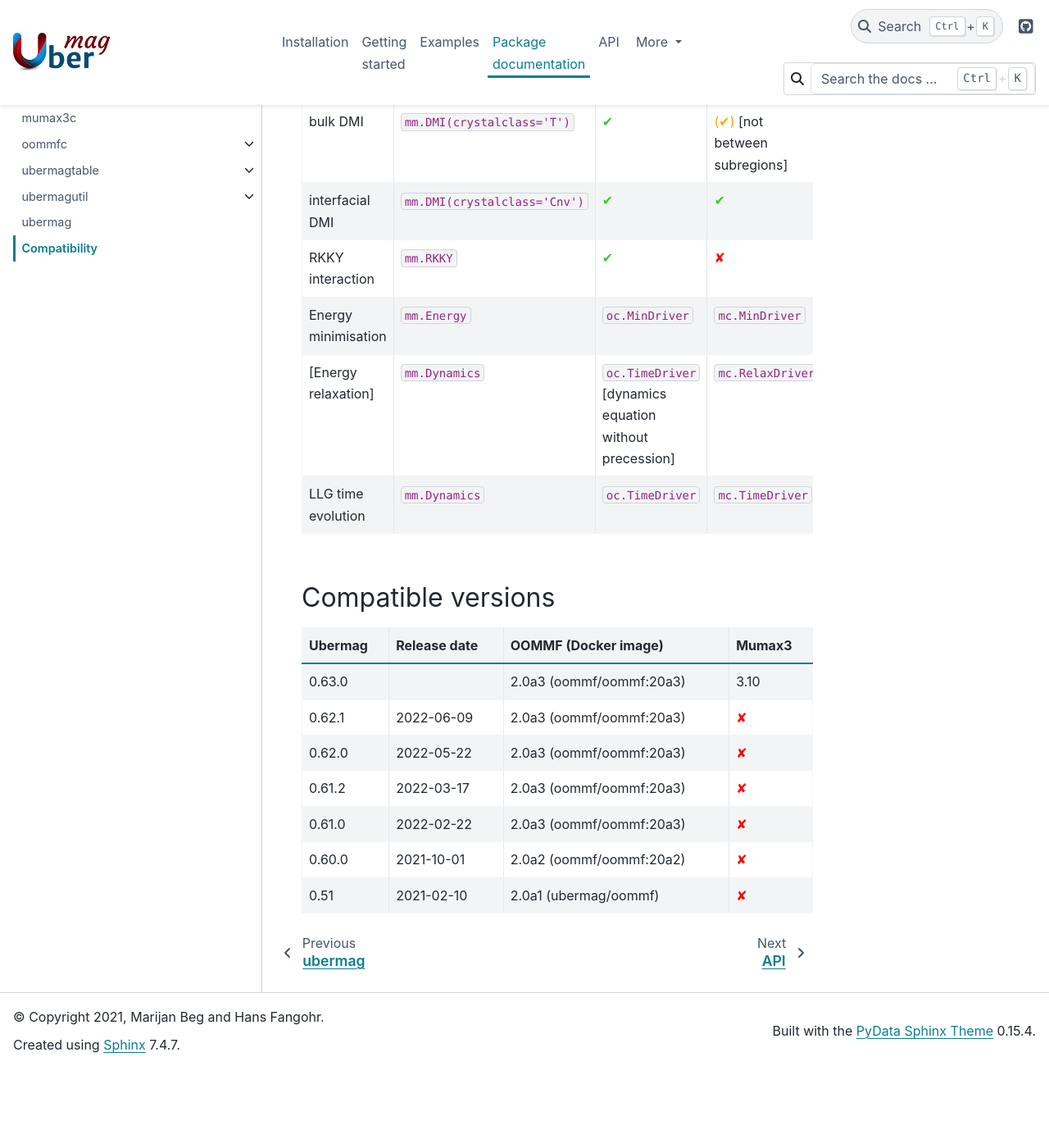
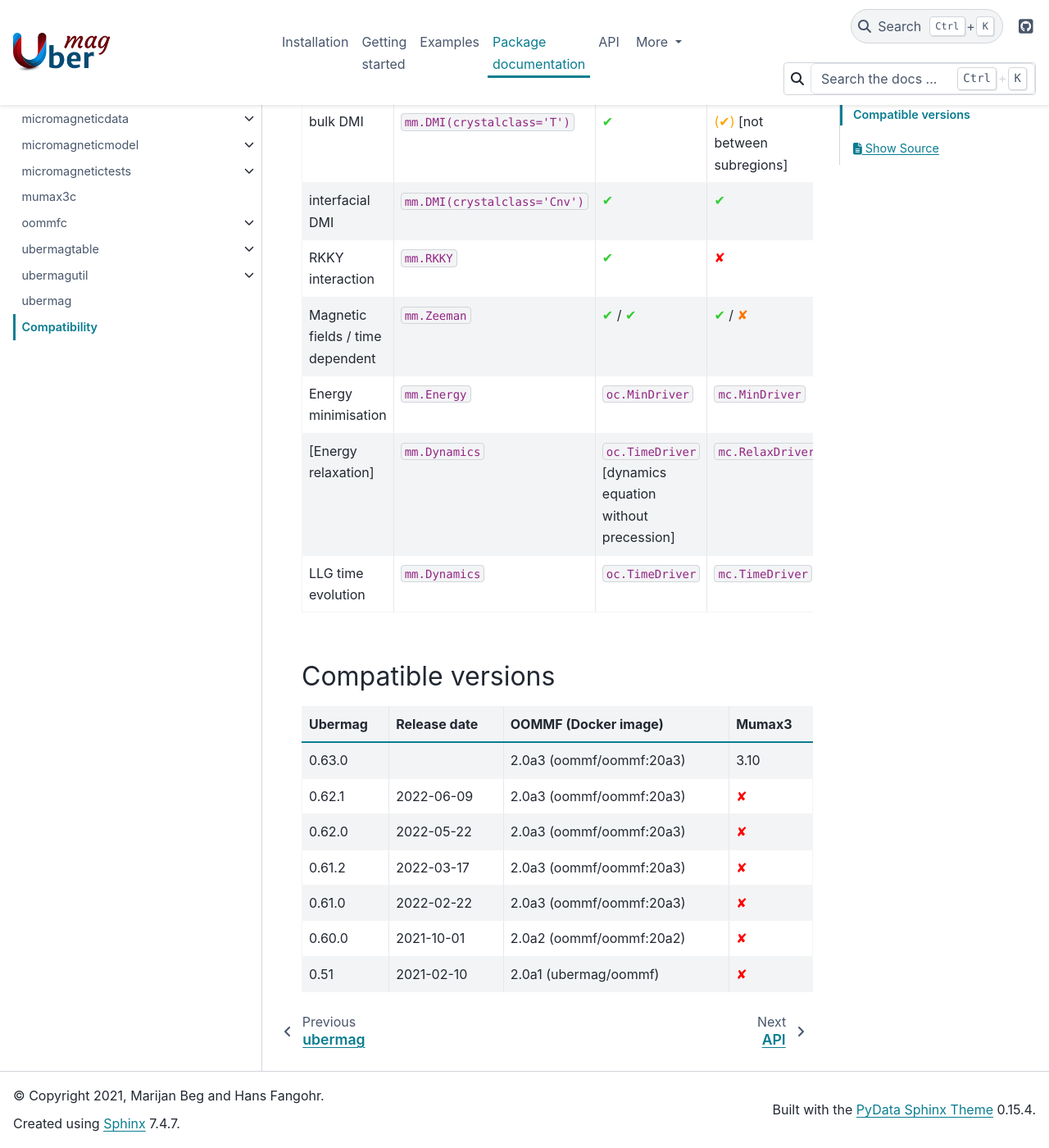
Before and after one commit to ubermag/ubermag.github.io, a Sphinx documentation site: the page built from source/documentation/compatibility.rst, in a window 1280 px wide and 1400 px high, scrolled down 504 px. Shown: the whole window at 82% size. Built offline with Sphinx 7.4.7 and the PyData theme 0.15.4, drawn with Linux system fonts in a browser that asks for light colours; pages that are not in the unit, such as notebooks, are missing from menus; before the commit the page ends 1807 px from its top, so only the background shows below that.

Commit message:
Compatiblity: Zeeman and missing in Ubermag

```diff
--- a/source/_static/css/colours.css
+++ b/source/_static/css/colours.css
@@ -6,6 +6,10 @@
     color: red;
 }
 
-.orange {
+.orangepartly {
     color: orange;
 }
+
+.orangemissing {
+    color: #FF7500;
+}
--- a/source/documentation/compatibility.rst
+++ b/source/documentation/compatibility.rst
@@ -37,6 +37,10 @@
      - ``mm.RKKY``
      - |yes|
      - |no|
+   * - Magnetic fields / time dependent
+     - ``mm.Zeeman``
+     - |yes| / |yes|
+     - |yes| / |missing|
    * - Energy minimisation
      - ``mm.Energy``
      - ``oc.MinDriver``
```
Also changed, not shown: other parts of source/documentation/compatibility.rst (+5 -3 lines).
